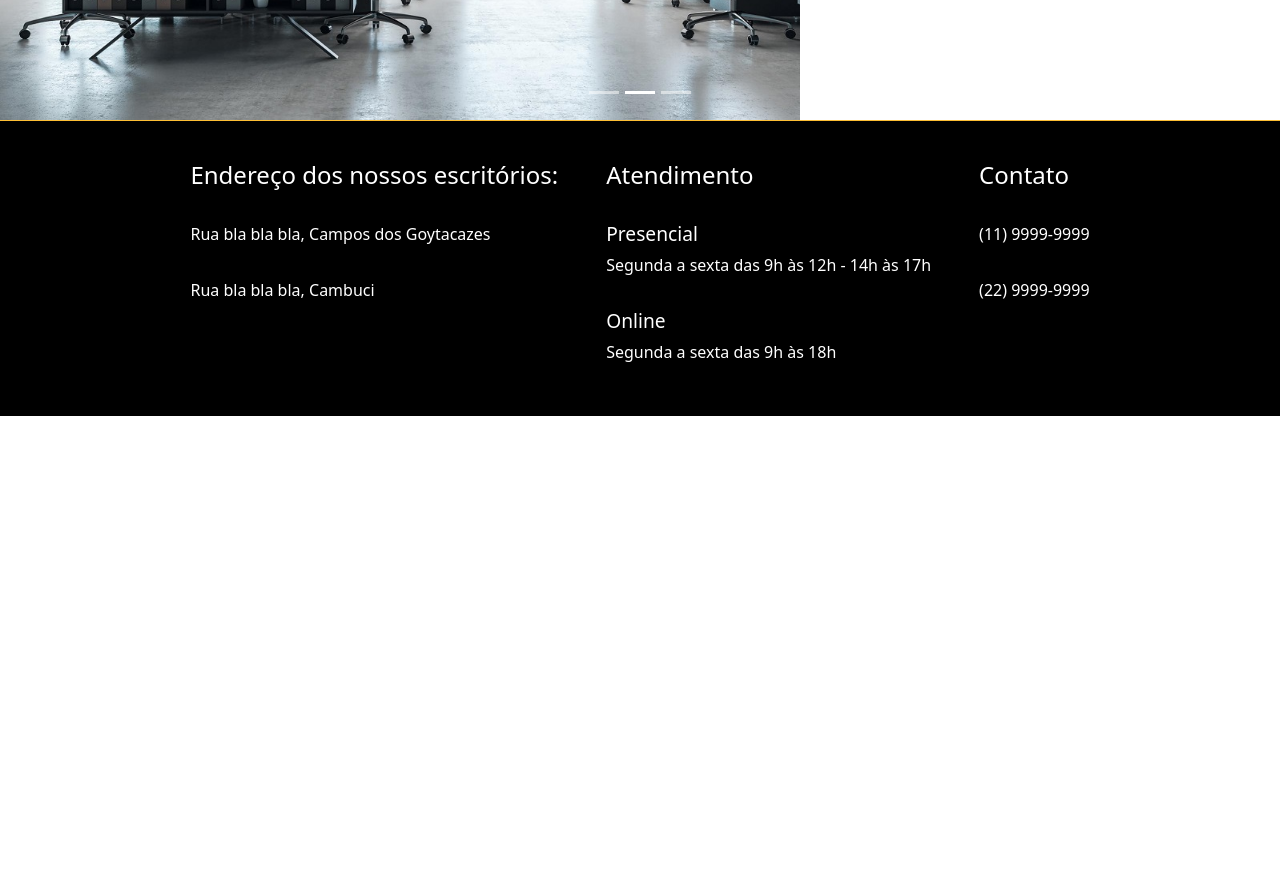
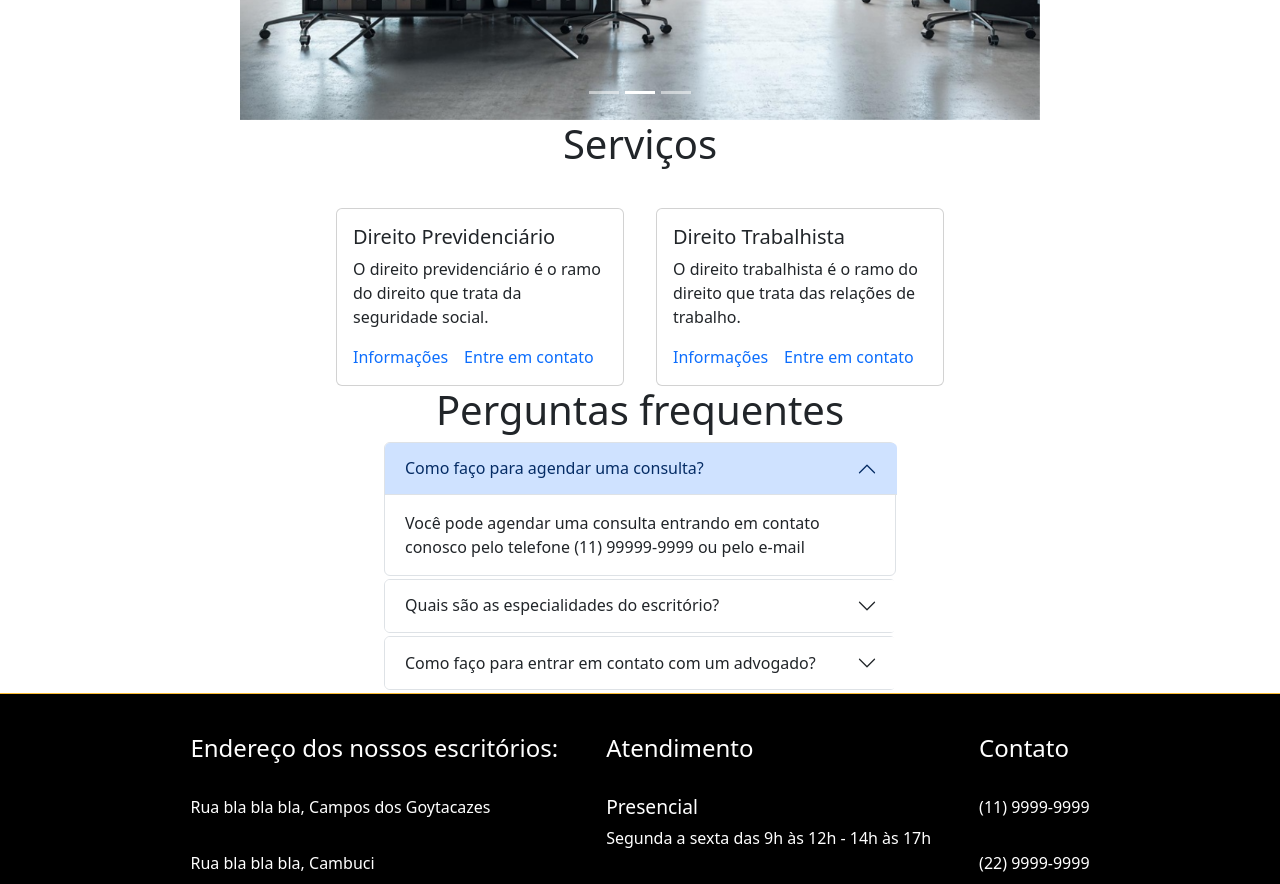
Before and after one commit to rodriguesrai/landing-page-baptista, a React (Vite) app: page /escritorio in a window 1280 px wide. Shown: the part 1000-1884 px from the top of the page. Before the commit the page ends 1416 px from the top, so only its background shows below. Built offline with nearby package versions, Linux system fonts and the light colour scheme.

Commit message:
resolve warnings in console

```diff
--- a/src/components/Header.tsx
+++ b/src/components/Header.tsx
@@ -2,7 +2,6 @@ import { useState } from 'react'
 import logo from '../assets/banner_logo_advogado.jpg'
 import IconNavBarMobile from '../assets/align-justify-svgrepo-com.svg'
 import {
-  H1Styled,
   HeaderContainer,
   ImgLogo,
   ImgNavMobile,
@@ -15,10 +14,10 @@ import {
 import { Link } from 'react-router-dom'
 
 export default function Header() {
-  const [openNav, setOpenNav] = useState(false)
+  const [openNav, setOpenNav] = useState('closed')
 
   const toggleNavBar = () => {
-    setOpenNav(!openNav)
+    setOpenNav(openNav === 'closed' ? 'open' : 'closed')
   }
   return (
     <HeaderContainer>
@@ -29,7 +28,7 @@ export default function Header() {
         <ImgNavMobile src={IconNavBarMobile} alt='expande menu' />
       </NavIconMobile>
 
-      <Navbar nav={openNav}>
+      <Navbar $nav={openNav}>
         <NavItem to='/'>Início</NavItem>
 
         <NavDropdownCustom title='O Escritório' id='nav-dropdown'>
--- a/src/pages/Escritorio.tsx
+++ b/src/pages/Escritorio.tsx
@@ -41,7 +41,7 @@ export default function Escritorio() {
         <MyCarousel />
       </UnidadeContainer>
 
-      {/* <ServicosContainer>
+      <ServicosContainer>
         <h1>Serviços</h1>
         <CardsContainer>
           <CardServicos />
@@ -60,7 +60,7 @@ export default function Escritorio() {
             </Accordion.Item>
           </CustomAccordion>
         ))}
-      </FaqContainer> */}
+      </FaqContainer>
     </>
   )
 }
--- a/src/styles/Escritorio.styled.tsx
+++ b/src/styles/Escritorio.styled.tsx
@@ -38,11 +38,6 @@ export const CardPersonContainer = styled.div`
   align-items: center;
 `
 // unidades
-
-// export const CarouseWrapper = styled.div`
-//   display: flex;
-// `
-
 export const UnidadeContainer = styled.div`
   display: flex;
   justify-content: center;
@@ -50,13 +45,6 @@ export const UnidadeContainer = styled.div`
   flex-direction: column;
   gap: 2rem;
 `
-
-// export const CarouseImage = styled.img`
-//   width: 800px;
-//   height: 500px;
-// `
-
-// servicos
 
 export const ServicosContainer = styled.div`
   display: flex;
@@ -71,7 +59,7 @@ export const CardsContainer = styled.div`
   align-items: center;
   gap: 2rem;
 `
-
+// faq
 export const FaqContainer = styled.div`
   display: flex;
   flex-direction: column;
@@ -84,10 +72,9 @@ export const CustomAccordion = styled(Accordion)`
   width: 40vw;
   margin-bottom: 0.2rem;
 `
-
 export const CustomAccordionHeader = styled(Accordion.Header)`
-  /* width: 40vw; */
+  width: 40vw;
 `
 export const CustomAccordionBody = styled(Accordion.Body)`
-  /* width: 40vw; */
+  width: 40vw;
 `
--- a/src/styles/Header.styled.tsx
+++ b/src/styles/Header.styled.tsx
@@ -3,7 +3,7 @@ import { Link } from 'react-router-dom'
 import styled from 'styled-components'
 
 type NavbarProps = {
-  nav: boolean
+  $nav: string
 }
 
 export const HeaderContainer = styled.header`
@@ -75,7 +75,7 @@ export const Navbar = styled.nav<NavbarProps>`
   }
 
   @media (max-width: 768px) {
-    display: ${(props) => (props.nav ? 'flex' : 'none')};
+    display: ${(props) => (props.$nav === 'open' ? 'flex' : 'none')};
     flex-direction: column;
     position: absolute;
     top: 60px;
```
